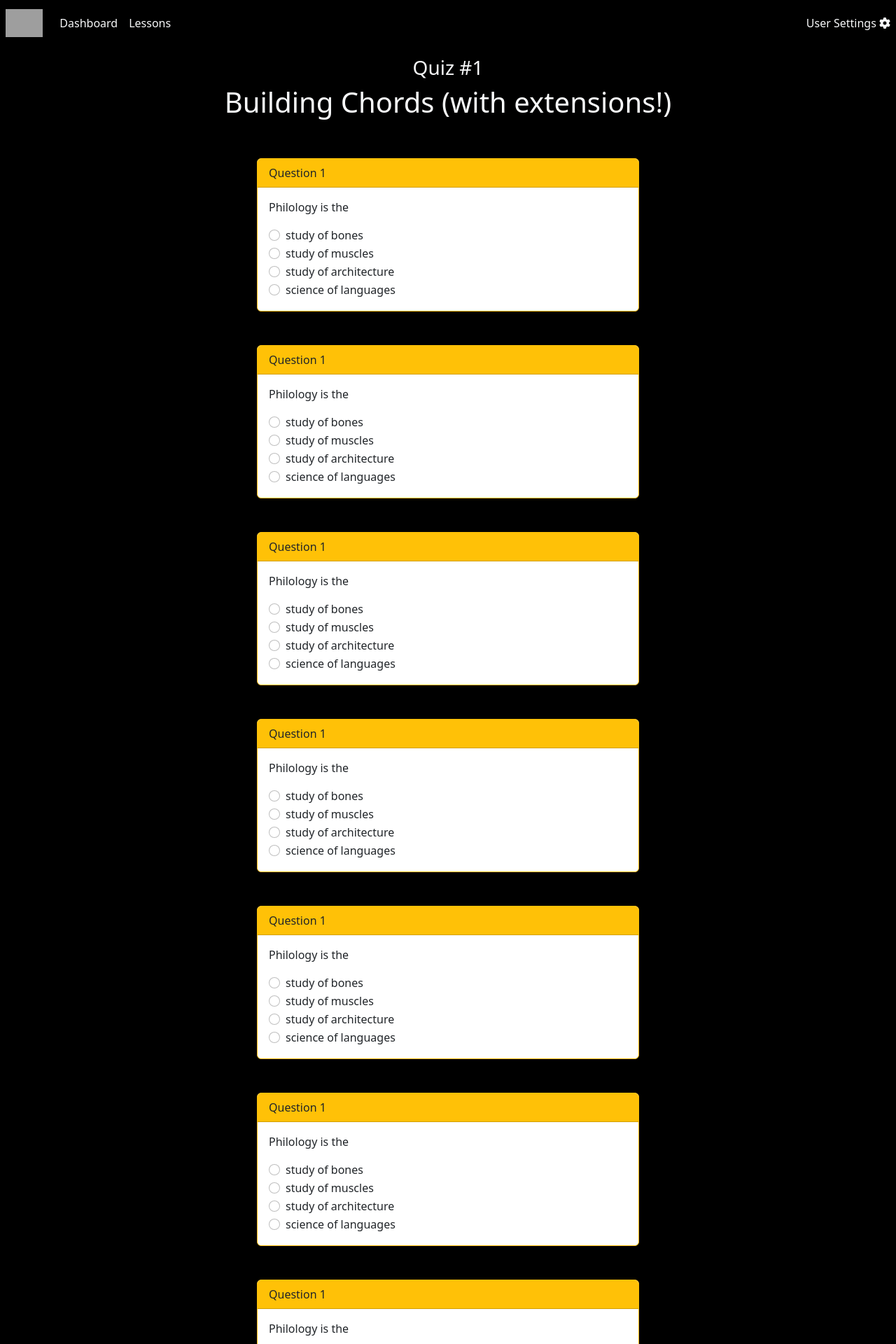
After one commit to AdamWRich/make_jazz_simple, a Python web app: template MJS_App/templates/quiz1.html in a window 1280 px wide. The commit adds this page. Shown: the top 1920 px of the page at 70% size. Run offline with Jinja, Linux system fonts and the light colour scheme; the template is opened without the code that fills it, so the values that code supplies are empty; some libraries are stand-ins or nearby versions; grey boxes are pictures that could not be loaded.

Commit message:
final pages added

```diff
--- a/MJS_App/templates/index_register.html
+++ b/MJS_App/templates/index_register.html
@@ -10,7 +10,7 @@
     <link rel="icon" type="image/png" sizes="32x32" href="static/img/favicon_io/favicon-32x32.png">
     <link rel="icon" type="image/png" sizes="16x16" href="static/img/favicon_io/favicon-16x16.png">
     <link rel="manifest" href="static/img/favicon_io/site.webmanifest">
-    <title>Music Theory App</title>
+    <title>Make Jazz Simple</title>
 </head>
 <body class="black_background">
     <div class="container-md" style="height: 500px;">
@@ -20,7 +20,7 @@
                     <h2 class="text-light fw-light">
                         What if...
                     </h2>
-                    <h3 class="text-light fst-italic fw-light">music was easy?</h3>
+                    <h3 class="text-light fst-italic fw-light">jazz was easy?</h3>
                 </div>
                 <div class="row">
                     <img  class="h-75" style="max-height: 400px;" src="static/img/logo.svg" alt="">
--- a/MJS_App/templates/log_in.html
+++ b/MJS_App/templates/log_in.html
@@ -10,7 +10,7 @@
     <link rel="icon" type="image/png" sizes="32x32" href="static/img/favicon_io/favicon-32x32.png">
     <link rel="icon" type="image/png" sizes="16x16" href="static/img/favicon_io/favicon-16x16.png">
     <link rel="manifest" href="static/img/favicon_io/site.webmanifest">
-    <title>Music Theory App</title>
+    <title>Make Jazz Simple</title>
 </head>
 <body class="black_background">
     <div class="header d-flex justify-content-between">
--- /dev/null
+++ b/MJS_App/templates/quiz1.html
@@ -0,0 +1,400 @@
+<!DOCTYPE html>
+<html lang="en">
+<head>
+    <meta charset="UTF-8">
+    <meta http-equiv="X-UA-Compatible" content="IE=edge">
+    <meta name="viewport" content="width=device-width, initial-scale=1.0">
+    <link href="https://cdn.jsdelivr.net/npm/bootstrap@5.2.0/dist/css/bootstrap.min.css" rel="stylesheet" integrity="sha384-gH2yIJqKdNHPEq0n4Mqa/HGKIhSkIHeL5AyhkYV8i59U5AR6csBvApHHNl/vI1Bx" crossorigin="anonymous">
+    <link rel="stylesheet" href="static/css/style.css" class="css">
+    <link rel="apple-touch-icon" sizes="180x180" href="static/img/favicon_io/apple-touch-icon.png">
+    <link rel="icon" type="image/png" sizes="32x32" href="static/img/favicon_io/favicon-32x32.png">
+    <link rel="icon" type="image/png" sizes="16x16" href="static/img/favicon_io/favicon-16x16.png">
+    <link rel="manifest" href="static/img/favicon_io/site.webmanifest">
+    <script src="https://kit.fontawesome.com/b431e82af0.js" crossorigin="anonymous"></script>
+    <title>Make Jazz Simple</title>
+</head>
+<body class="black_background">
+    <nav class="navbar navbar-expand-lg navbar-light w-100" style="position:absolute; top: 0; background-color: black;">
+        <a class="navbar-brand ms-2" href="#">
+            <img src="static/img/logo.svg" style="height: 40px;" alt="">
+        </a>
+        <button class="navbar-toggler" style="border-color: white;" type="button" data-toggle="collapse" data-target="#navbarSupportedContent" aria-controls="navbarSupportedContent" aria-expanded="false" aria-label="Toggle navigation">
+            <span class="navbar-toggler-icon"><i class="fas fa-bars" style="color:#fff; font-size:28px;"></i></span>
+        </button>
+        <!--  -->
+        <div class="collapse navbar-collapse" id="navbarSupportedContent">
+            <ul class="navbar-nav w-100 justify-content-between">
+                <div class="d-flex">
+                <li class="nav-item active">
+                    <a class="nav-link text-light" href="user_dash.html">Dashboard <span class="sr-only">(current)</span></a>
+                </li>
+                <li class="nav-item">
+                    <a class="nav-link text-light" href="#">Lessons</a>
+                </li>
+                </div>
+                <li class="nav-item">
+                    <a class="nav-link text-light" href="#">User Settings <span class="fa-solid fa-gear"></span></a>
+                </li>
+            </ul>
+        </div>
+    </nav>
+    <div class="container mb-5 d-flex flex-column align-items-center text-center" style="height: fit-content; margin-top: 5rem;">
+        <h3 class="text-light">Quiz #1</h3>
+        <h1 class="text-light">Building Chords (with extensions!)</h1>
+    </div>
+    <div class="container">
+        <div class="row justify-content-center mb-5">
+            <div class="col-6">
+                <div class="card border-warning">
+                    <div class="card-header bg-warning">Question 1</div>
+                    <div class="card-body">
+                        <p>Philology is the</p>
+                            <div class="form-check">
+                            <input class="form-check-input" type="radio" name="q1" id="q1_r1" value="r2">
+                            <label class="form-check-label" for="q1_r1">
+                                study of bones
+                            </label>
+                            </div>
+                            <div class="form-check">
+                            <input class="form-check-input" type="radio" name="q1" id="q1_r2" value="r2">
+                            <label class="form-check-label" for="q1_r2">
+                                study of muscles
+                            </label>
+                            </div>
+                            <div class="form-check">
+                            <input class="form-check-input" type="radio" name="q1" id="q1_r3" value="r3">
+                            <label class="form-check-label" for="q1_r3">
+                                study of architecture
+                            </label>
+                            </div>
+                            <div class="form-check">
+                            <input class="form-check-input" type="radio" name="q1" id="q1_r3" value="r3">
+                            <label class="form-check-label" for="q1_r3">
+                                science of languages
+                            </label>
+                            </div>
+                    </div>
+                </div>
+            </div>
+        </div>
+        <div class="row justify-content-center mb-5">
+            <div class="col-6">
+                <div class="card border-warning">
+                    <div class="card-header bg-warning">Question 1</div>
+                    <div class="card-body">
+                        <p>Philology is the</p>
+                            <div class="form-check">
+                            <input class="form-check-input" type="radio" name="q1" id="q1_r1" value="r2">
+                            <label class="form-check-label" for="q1_r1">
+                                study of bones
+                            </label>
+                            </div>
+                            <div class="form-check">
+                            <input class="form-check-input" type="radio" name="q1" id="q1_r2" value="r2">
+                            <label class="form-check-label" for="q1_r2">
+                                study of muscles
+                            </label>
+                            </div>
+                            <div class="form-check">
+                            <input class="form-check-input" type="radio" name="q1" id="q1_r3" value="r3">
+                            <label class="form-check-label" for="q1_r3">
+                                study of architecture
+                            </label>
+                            </div>
+                            <div class="form-check">
+                            <input class="form-check-input" type="radio" name="q1" id="q1_r3" value="r3">
+                            <label class="form-check-label" for="q1_r3">
+                                science of languages
+                            </label>
+                            </div>
+                    </div>
+                </div>
+            </div>
+        </div>
+        <div class="row justify-content-center mb-5">
+            <div class="col-6">
+                <div class="card border-warning">
+                    <div class="card-header bg-warning">Question 1</div>
+                    <div class="card-body">
+                        <p>Philology is the</p>
+                            <div class="form-check">
+                            <input class="form-check-input" type="radio" name="q1" id="q1_r1" value="r2">
+                            <label class="form-check-label" for="q1_r1">
+                                study of bones
+                            </label>
+                            </div>
+                            <div class="form-check">
+                            <input class="form-check-input" type="radio" name="q1" id="q1_r2" value="r2">
+                            <label class="form-check-label" for="q1_r2">
+                                study of muscles
+                            </label>
+                            </div>
+                            <div class="form-check">
+                            <input class="form-check-input" type="radio" name="q1" id="q1_r3" value="r3">
+                            <label class="form-check-label" for="q1_r3">
+                                study of architecture
+                            </label>
+                            </div>
+                            <div class="form-check">
+                            <input class="form-check-input" type="radio" name="q1" id="q1_r3" value="r3">
+                            <label class="form-check-label" for="q1_r3">
+                                science of languages
+                            </label>
+                            </div>
+                    </div>
+                </div>
+            </div>
+        </div>
+        <div class="row justify-content-center mb-5">
+            <div class="col-6">
+                <div class="card border-warning">
+                    <div class="card-header bg-warning">Question 1</div>
+                    <div class="card-body">
+                        <p>Philology is the</p>
+                            <div class="form-check">
+                            <input class="form-check-input" type="radio" name="q1" id="q1_r1" value="r2">
+                            <label class="form-check-label" for="q1_r1">
+                                study of bones
+                            </label>
+                            </div>
+                            <div class="form-check">
+                            <input class="form-check-input" type="radio" name="q1" id="q1_r2" value="r2">
+                            <label class="form-check-label" for="q1_r2">
+                                study of muscles
+                            </label>
+                            </div>
+                            <div class="form-check">
+                            <input class="form-check-input" type="radio" name="q1" id="q1_r3" value="r3">
+                            <label class="form-check-label" for="q1_r3">
+                                study of architecture
+                            </label>
+                            </div>
+                            <div class="form-check">
+                            <input class="form-check-input" type="radio" name="q1" id="q1_r3" value="r3">
+                            <label class="form-check-label" for="q1_r3">
+                                science of languages
+                            </label>
+                            </div>
+                    </div>
+                </div>
+            </div>
+        </div>
+        <div class="row justify-content-center mb-5">
+            <div class="col-6">
+                <div class="card border-warning">
+                    <div class="card-header bg-warning">Question 1</div>
+                    <div class="card-body">
+                        <p>Philology is the</p>
+                            <div class="form-check">
+                            <input class="form-check-input" type="radio" name="q1" id="q1_r1" value="r2">
+                            <label class="form-check-label" for="q1_r1">
+                                study of bones
+                            </label>
+                            </div>
+                            <div class="form-check">
+                            <input class="form-check-input" type="radio" name="q1" id="q1_r2" value="r2">
+                            <label class="form-check-label" for="q1_r2">
+                                study of muscles
+                            </label>
+                            </div>
+                            <div class="form-check">
+                            <input class="form-check-input" type="radio" name="q1" id="q1_r3" value="r3">
+                            <label class="form-check-label" for="q1_r3">
+                                study of architecture
+                            </label>
+                            </div>
+                            <div class="form-check">
+                            <input class="form-check-input" type="radio" name="q1" id="q1_r3" value="r3">
+                            <label class="form-check-label" for="q1_r3">
+                                science of languages
+                            </label>
+                            </div>
+                    </div>
+                </div>
+            </div>
+        </div>
+        <div class="row justify-content-center mb-5">
+            <div class="col-6">
+                <div class="card border-warning">
+                    <div class="card-header bg-warning">Question 1</div>
+                    <div class="card-body">
+                        <p>Philology is the</p>
+                            <div class="form-check">
+                            <input class="form-check-input" type="radio" name="q1" id="q1_r1" value="r2">
+                            <label class="form-check-label" for="q1_r1">
+                                study of bones
+                            </label>
+                            </div>
+                            <div class="form-check">
+                            <input class="form-check-input" type="radio" name="q1" id="q1_r2" value="r2">
+                            <label class="form-check-label" for="q1_r2">
+                                study of muscles
+                            </label>
+                            </div>
+                            <div class="form-check">
+                            <input class="form-check-input" type="radio" name="q1" id="q1_r3" value="r3">
+                            <label class="form-check-label" for="q1_r3">
+                                study of architecture
+                            </label>
+                            </div>
+                            <div class="form-check">
+                            <input class="form-check-input" type="radio" name="q1" id="q1_r3" value="r3">
+                            <label class="form-check-label" for="q1_r3">
+                                science of languages
+                            </label>
+                            </div>
+                    </div>
+                </div>
+            </div>
+        </div>
+        <div class="row justify-content-center mb-5">
+            <div class="col-6">
+                <div class="card border-warning">
+                    <div class="card-header bg-warning">Question 1</div>
+                    <div class="card-body">
+                        <p>Philology is the</p>
+                            <div class="form-check">
+                            <input class="form-check-input" type="radio" name="q1" id="q1_r1" value="r2">
+                            <label class="form-check-label" for="q1_r1">
+                                study of bones
+                            </label>
+                            </div>
+                            <div class="form-check">
+                            <input class="form-check-input" type="radio" name="q1" id="q1_r2" value="r2">
+                            <label class="form-check-label" for="q1_r2">
+                                study of muscles
+                            </label>
+                            </div>
+                            <div class="form-check">
+                            <input class="form-check-input" type="radio" name="q1" id="q1_r3" value="r3">
+                            <label class="form-check-label" for="q1_r3">
+                                study of architecture
+                            </label>
+                            </div>
+                            <div class="form-check">
+                            <input class="form-check-input" type="radio" name="q1" id="q1_r3" value="r3">
+                            <label class="form-check-label" for="q1_r3">
+                                science of languages
+                            </label>
+                            </div>
+                    </div>
+                </div>
+            </div>
+        </div>
+        <div class="row justify-content-center mb-5">
+            <div class="col-6">
+                <div class="card border-warning">
+                    <div class="card-header bg-warning">Question 1</div>
+                    <div class="card-body">
+                        <p>Philology is the</p>
+                            <div class="form-check">
+                            <input class="form-check-input" type="radio" name="q1" id="q1_r1" value="r2">
+                            <label class="form-check-label" for="q1_r1">
+                                study of bones
+                            </label>
+                            </div>
+                            <div class="form-check">
+                            <input class="form-check-input" type="radio" name="q1" id="q1_r2" value="r2">
+                            <label class="form-check-label" for="q1_r2">
+                                study of muscles
+                            </label>
+                            </div>
+                            <div class="form-check">
+                            <input class="form-check-input" type="radio" name="q1" id="q1_r3" value="r3">
+                            <label class="form-check-label" for="q1_r3">
+                                study of architecture
+                            </label>
+                            </div>
+                            <div class="form-check">
+                            <input class="form-check-input" type="radio" name="q1" id="q1_r3" value="r3">
+                            <label class="form-check-label" for="q1_r3">
+                                science of languages
+                            </label>
+                            </div>
+                    </div>
+                </div>
+            </div>
+        </div>
+        <div class="row justify-content-center mb-5">
+            <div class="col-6">
+                <div class="card border-warning">
+                    <div class="card-header bg-warning">Question 1</div>
+                    <div class="card-body">
+                        <p>Philology is the</p>
+                            <div class="form-check">
+                            <input class="form-check-input" type="radio" name="q1" id="q1_r1" value="r2">
+                            <label class="form-check-label" for="q1_r1">
+                                study of bones
+                            </label>
+                            </div>
+                            <div class="form-check">
+                            <input class="form-check-input" type="radio" name="q1" id="q1_r2" value="r2">
+                            <label class="form-check-label" for="q1_r2">
+                                study of muscles
+                            </label>
+                            </div>
+                            <div class="form-check">
+                            <input class="form-check-input" type="radio" name="q1" id="q1_r3" value="r3">
+                            <label class="form-check-label" for="q1_r3">
+                                study of architecture
+                            </label>
+                            </div>
+                            <div class="form-check">
+                            <input class="form-check-input" type="radio" name="q1" id="q1_r3" value="r3">
+                            <label class="form-check-label" for="q1_r3">
+                                science of languages
+                            </label>
+                            </div>
+                    </div>
+                </div>
+            </div>
+        </div>
+        <div class="row justify-content-center mb-5">
+            <div class="col-6">
+                <div class="card border-warning">
+                    <div class="card-header bg-warning">Question 1</div>
+                    <div class="card-body">
+                        <p>Philology is the</p>
+                            <div class="form-check">
+                            <input class="form-check-input" type="radio" name="q1" id="q1_r1" value="r2">
+                            <label class="form-check-label" for="q1_r1">
+                                study of bones
+                            </label>
+                            </div>
+                            <div class="form-check">
+                            <input class="form-check-input" type="radio" name="q1" id="q1_r2" value="r2">
+                            <label class="form-check-label" for="q1_r2">
+                                study of muscles
+                            </label>
+                            </div>
+                            <div class="form-check">
+                            <input class="form-check-input" type="radio" name="q1" id="q1_r3" value="r3">
+                            <label class="form-check-label" for="q1_r3">
+                                study of architecture
+                            </label>
+                            </div>
+                            <div class="form-check">
+                            <input class="form-check-input" type="radio" name="q1" id="q1_r3" value="r3">
+                            <label class="form-check-label" for="q1_r3">
+                                science of languages
+                            </label>
+                            </div>
+                    </div>
+                </div>
+            </div>
+        </div>
+    </div>
+    <div class="container" style="height: 400px;">
+        <div class="row" style="height: 400px;">
+            <div class="col-12 text-center" style="height: 100px;">
+                <h3 class="text-light">All finished?</h3>
+                <button class="btn btn-outline-danger">Check my answers <span class="fa-solid fa-check"></span></button>
+            </div>
+        </div>
+    </div>
+
+
+
+    <script src="https://cdn.jsdelivr.net/npm/bootstrap@5.2.0/dist/js/bootstrap.bundle.min.js" integrity="sha384-A3rJD856KowSb7dwlZdYEkO39Gagi7vIsF0jrRAoQmDKKtQBHUuLZ9AsSv4jD4Xa" crossorigin="anonymous"></script>
+</body>
+</html>
--- a/MJS_App/templates/user_dash.html
+++ b/MJS_App/templates/user_dash.html
@@ -11,7 +11,7 @@
     <link rel="icon" type="image/png" sizes="16x16" href="static/img/favicon_io/favicon-16x16.png">
     <link rel="manifest" href="static/img/favicon_io/site.webmanifest">
     <script src="https://kit.fontawesome.com/b431e82af0.js" crossorigin="anonymous"></script>
-    <title>Music Theory App</title>
+    <title>Make Jazz Simple</title>
 </head>
 <body class="black_background">
     <nav class="navbar navbar-expand-lg navbar-light w-100" style="position:absolute; top: 0; background-color: black;">
--- a/server.py
+++ b/server.py
@@ -1,4 +1,5 @@
-from flask_app import app
+from MJS_App import app
+
 
 
 
```
Also changed, not shown: MJS_App/templates/lesson1.html (+10 -9 lines), MJS_App/templates/quiz_results.html (added, +66 -0 lines), MJS_App/templates/user_settings.html (added, +107 -0 lines), MJS_App/__init__.py (added), MJS_App/templates/static/img/results/congrats.png (added), MJS_App/templates/static/img/results/oops.png (added), 5 other files.
